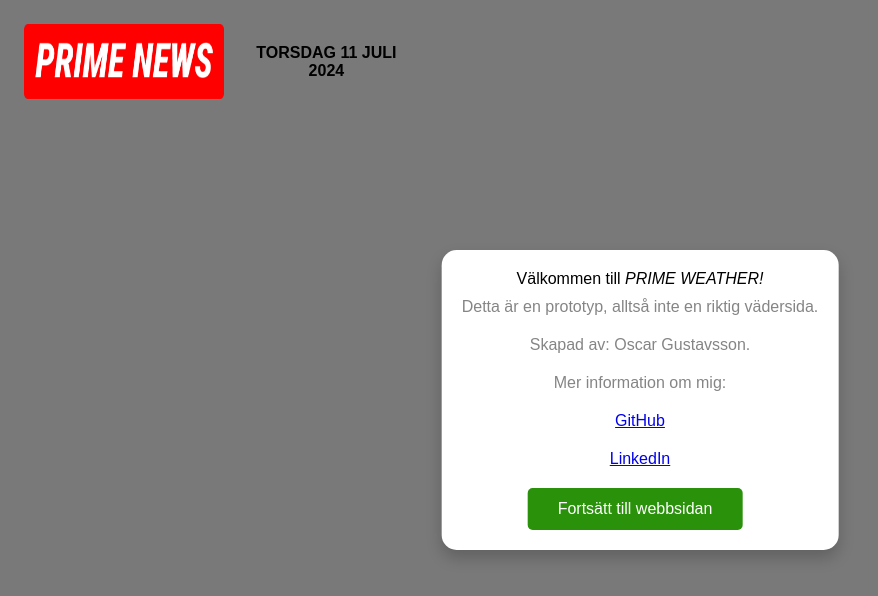
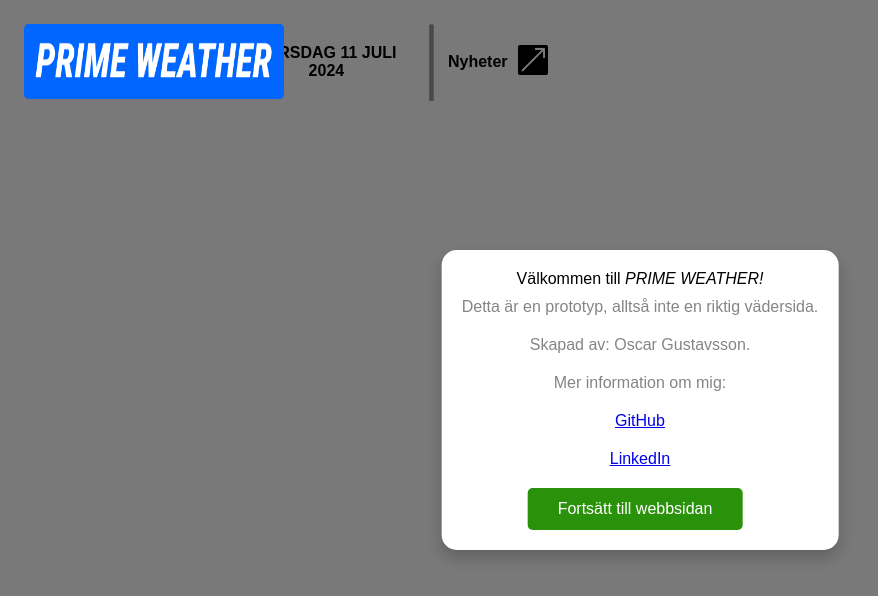
Before and after one commit to janoscarfilip/Prime-news, a plain HTML site: page application/weather.html in a window 1280 px wide. Shown: the top 596 px of the page, without its empty margins (0-878 px from the left). Drawn offline with Linux system fonts and the light colour scheme.

Commit message:
Updated logos

```diff
--- a/application/weather.css
+++ b/application/weather.css
@@ -107,12 +107,12 @@ header{
     cursor: pointer;
 }
 #logo_top{
-    width: 200px;
+    width: 260px;
     height: 75px;
     grid-column: 1;
 }
 #logo_scroll{
-    width: 200px;
+    width: 260px;
     height: 75px;
     position: fixed;
     z-index: 10;
@@ -133,6 +133,22 @@ header{
     text-align: center;
     font-weight: bold;
 }
+#header_divider_img{
+    width: 5px;
+}
+#news_box{
+    display: grid;
+    grid-template-columns: 1fr 1fr;
+    justify-items: center;
+    align-items: center;
+    grid-gap: 10px;
+}
+#news{
+    font-weight: bold;
+}
+#news_clickthrough{
+    width: 30px;
+}
 
 #home_feed{
     padding-top: 200vh;
--- a/application/weather.html
+++ b/application/weather.html
@@ -38,14 +38,23 @@
         <div id="content">
             <!-- 2. Header -->
             <header>
-                <a href="index.html" id="logo_img">
-                    <img src="images/logo (Roboto, Condensed Extrabold Italic).png" id="logo_top" alt="Prime news logo">
+                <a href="weather.html" id="logo_img">
+                    <img src="images/logo (weather, Roboto, Condensed Extrabold Italic).png" id="logo_top" alt="Prime news logo">
                 </a>
                 <a onclick="topFunction(); setTimeout(function() { window.location.reload(); }, 1000);" id="refresh_page_button">
-                    <img src="images/logo (Roboto, Condensed Extrabold Italic).png" id="logo_scroll" class="logo_invisible" alt="Prime news logo">
+                    <img src="images/logo (weather, Roboto, Condensed Extrabold Italic).png" id="logo_scroll" class="logo_invisible" alt="Prime news logo">
                 </a>
                 <div id="date_box">
                     <p id="date"></p>
+                </div>
+                <div id="header_divider">
+                    <img src="images/header_divider.png" id="header_divider_img" alt="|">
+                </div>
+                <div id="news_box">
+                    <p id="news">Nyheter</p>
+                    <a href="index.html">
+                        <img src="images/clickthrough.png" id="news_clickthrough" alt="A clickthrough image">
+                    </a>
                 </div>
             </header>
             <!-- 3. Article -->
```
Also changed, not shown: application/index.html (+1 -1 lines), application/images/logo (weather, Roboto, Condensed Extrabold Italic).png (added).
